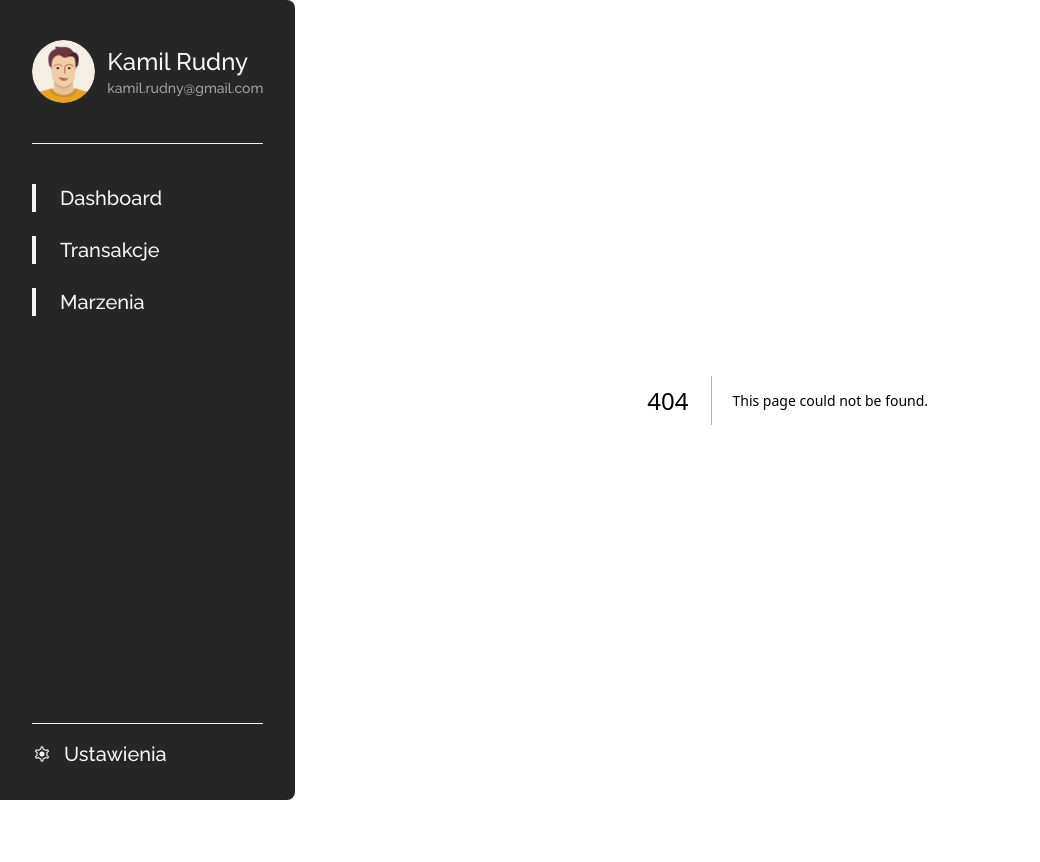
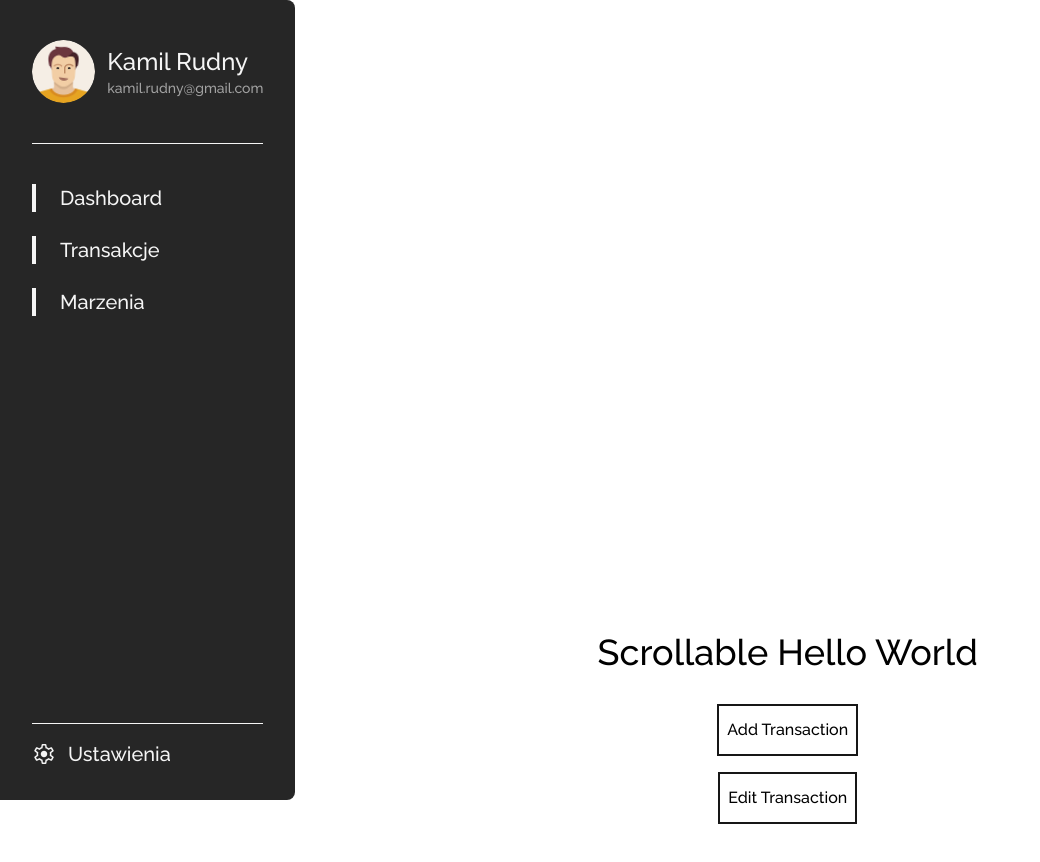
Before and after one commit to WiktorDybalski/Zlotowka, a Next.js app in the folder zlotowka-frontend/: page /home in a window 1280 px wide. Before the commit this address had no page. Shown: the top 862 px of the page, without its empty margins (0-1040 px from the left). Before the commit the page ends 800 px from the top, so only its background shows below. Built offline with nearby package versions, Linux system fonts and the light colour scheme.

Commit message:
Code refactored

```diff
--- a/zlotowka-frontend/app/globals.css
+++ b/zlotowka-frontend/app/globals.css
@@ -1,9 +1,21 @@
 @import "tailwindcss";
-
-body {
-  font-family: "Raleway", sans-serif;
-}
 
 p {
   padding: 0;
 }
+
+:root {
+  --font-family-symbols: 'Material Symbols Rounded';
+}
+
+.material-symbols {
+  font-family: var(--font-family-symbols);
+  font-variation-settings:
+          'FILL' 0,
+          'wght' 400,
+          'GRAD' 0,
+          'opsz' 48;
+  font-size: 24px;
+  display: inline-block;
+  line-height: 1;
+}
--- /dev/null
+++ b/zlotowka-frontend/app/home/layout.tsx
@@ -0,0 +1,16 @@
+import Navigation from "@/components/navigation/Navigation";
+
+export default function HomeLayout({
+                                     children,
+                                   }: Readonly<{
+  children: React.ReactNode;
+}>) {
+  return (
+      <div className="flex w-full flex-col font-medium font-raleway lg:flex-row">
+        <div className="w-full min-h-20 left-0 top-0 text-neutral-100 lg:w-96 lg:h-screen lg:sticky">
+          <Navigation />
+        </div>
+        <div className="w-full">{children}</div>
+      </div>
+  );
+}
--- /dev/null
+++ b/zlotowka-frontend/app/home/page.tsx
@@ -0,0 +1,42 @@
+"use client"
+
+import {useState} from "react";
+import AddTransaction from "@/components/transactions/AddTransaction";
+import EditTransaction from "@/components/transactions/EditTransaction";
+import {sampleTransaction} from "@/mocks/SampleTransaction";
+
+export default function Home() {
+  const [showAddTransaction, setShowAddTransaction] = useState<boolean>(false);
+  const [showEditTransaction, setShowEditTransaction] = useState<boolean>(false);
+
+  return (
+      <div className="h-[200vh] flex flex-col justify-center items-center">
+        <h1 className="text-4xl -mt-36 mb-4">Scrollable Hello World</h1>
+
+        {/* temporary stuff */}
+        <button
+            className="border-neutral-900 border-2 px-2 py-3 mt-4"
+            onClick={() => setShowAddTransaction(true)}
+        >
+          Add Transaction
+        </button>
+        <button
+            className="border-neutral-900 border-2 px-2 py-3 mt-4"
+            onClick={() => setShowEditTransaction(true)}
+        >
+          Edit Transaction
+        </button>
+
+        {showAddTransaction && (
+            <AddTransaction setShowAddTransaction={setShowAddTransaction} />
+        )}
+
+        {showEditTransaction && (
+            <EditTransaction
+                transaction={sampleTransaction}
+                setShowEditTransaction={setShowEditTransaction}
+            />
+        )}
+      </div>
+  );
+}
--- a/zlotowka-frontend/app/layout.tsx
+++ b/zlotowka-frontend/app/layout.tsx
@@ -1,33 +1,41 @@
+import localFont from 'next/font/local'
 import "./globals.css";
-import Navigation from "@/components/navigation/Navigation";
+
+import { Lato, Raleway } from 'next/font/google';
+const lato = Lato({
+  weight: ['100', '300', '400', '700', '900'],
+  style: ['normal', 'italic'],
+  subsets: ['latin', 'latin-ext'],
+  display: 'swap',
+});
+
+const raleway = Raleway({
+  weight: ['100', '500', '600', '900'],
+  style: ['normal', 'italic'],
+  subsets: ['latin', 'latin-ext'],
+  display: 'swap',
+});
+
+const materialSymbols = localFont({
+  variable: '--font-family-symbols', // Custom CSS variable
+  style: 'normal',
+  src: '../node_modules/material-symbols/material-symbols-rounded.woff2',
+  display: 'block',
+  weight: '100 700', // Zakres wag
+});
+
+
 
 export default function RootLayout({
-  children,
-}: Readonly<{
+                                     children,
+                                   }: {
   children: React.ReactNode;
-}>) {
+}) {
   return (
-    <html lang="pl">
-      <head>
-        <link rel="preconnect" href="https://fonts.googleapis.com" />
-        <link rel="preconnect" href="https://fonts.gstatic.com" />
-
-        <link
-          rel="stylesheet"
-          href="https://fonts.googleapis.com/css2?family=Material+Symbols+Outlined:wght,FILL,GRAD@100..700,0..1,-50..200"
-        />
-
-        <link
-          href="https://fonts.googleapis.com/css2?family=Lato:ital,wght@0,100;0,300;0,400;0,700;0,900;1,100;1,300;1,400;1,700;1,900&display=optional&family=Raleway:ital,wght@0,100..900;1,100..900&display=optional"
-          rel="stylesheet"
-        />
-      </head>
-      <body className="flex flex-col min-h-screen lg:flex-row">
-        <div className="w-full min-h-20 left-0 top-0 font-medium text-neutral-100 lg:w-96 lg:h-screen lg:sticky">
-          <Navigation />
-        </div>
-        <div className="w-full">{children}</div>
+      <html lang="pl">
+      <body className={`${lato.className} ${raleway.className} ${materialSymbols.variable}`}>
+        {children}
       </body>
-    </html>
+      </html>
   );
 }
--- a/zlotowka-frontend/app/page.tsx
+++ b/zlotowka-frontend/app/page.tsx
@@ -1,50 +1,7 @@
-"use client";
-
-import { useEffect, useState } from "react";
-import AddTransaction from "@/components/transactions/AddTransaction";
-import EditTransaction from "@/components/transactions/EditTransaction";
-import { sampleTransaction } from "@/mocks/SampleTransaction";
-
 export default function Home() {
-  const [showAddTransaction, setShowAddTransaction] = useState<boolean>(false);
-  const [showEditTransaction, setShowEditTransaction] =
-    useState<boolean>(false);
-
-  useEffect(() => {
-    fetch("https://zlotowka-621092586366.us-central1.run.app/test")
-      .then((response) => response.text())
-      .then((result) => console.log(result))
-      .catch((error) => console.error("Błąd:", error));
-  }, []);
-
   return (
-    <div className="h-[200vh] flex flex-col justify-center items-center">
-      <h1 className="text-4xl -mt-36 mb-4">Scrollable Hello World</h1>
-
-      {/* temporary stuff */}
-      <button
-        className="border-neutral-900 border-2 px-2 py-3 mt-4"
-        onClick={() => setShowAddTransaction(true)}
-      >
-        Add Transaction
-      </button>
-      <button
-        className="border-neutral-900 border-2 px-2 py-3 mt-4"
-        onClick={() => setShowEditTransaction(true)}
-      >
-        Edit Transaction
-      </button>
-
-      {showAddTransaction && (
-        <AddTransaction setShowAddTransaction={setShowAddTransaction} />
-      )}
-
-      {showEditTransaction && (
-        <EditTransaction
-          transaction={sampleTransaction}
-          setShowEditTransaction={setShowEditTransaction}
-        />
-      )}
+    <div className="w-screen h-screen flex justify-center items-center">
+      Hero Page
     </div>
   );
 }
--- a/zlotowka-frontend/components/DarkButton.tsx
+++ b/zlotowka-frontend/components/DarkButton.tsx
@@ -8,7 +8,7 @@ export default function DarkButton({
 }) {
   return (
     <button className="w-full h-full bg-[#262626] rounded-[10px] flex justify-center items-center text-neutral-100 py-2 text-sm gap-x-2 transition duration-200 ease-in-out hover:bg-[#141414] hover:cursor-pointer">
-      <span className="material-symbols-outlined">{icon}</span>
+      <span className="material-symbols">{icon}</span>
       <h3>{text}</h3>
     </button>
   );
--- a/zlotowka-frontend/components/navigation/Navigation.tsx
+++ b/zlotowka-frontend/components/navigation/Navigation.tsx
@@ -1,6 +1,6 @@
 "use client";
 
-import { useState } from "react";
+import {useEffect, useState} from "react";
 import HamburgerMenu from "@/components/navigation/HamburgerMenu";
 import UserInfo from "@/components/navigation/UserInfo";
 import MobileMenu from "@/components/navigation/MobileMenu";
@@ -10,8 +10,20 @@ export default function Navigation() {
   const [isOpen, setIsOpen] = useState(false);
   const navLinks: string[] = ["Dashboard", "Transakcje", "Marzenia"];
   const baseClasses = "w-full flex flex-col justify-center px-8 bg-[#262626] transition-all duration-300 rounded-b-lg";
-  const mobileClasses = isOpen ? "h-screen pb-8 absolute top-0 left-0" : "h-20";
+  const mobileClasses = isOpen ? "h-screen pb-6 absolute top-0 left-0" : "h-20";
   const desktopClasses = "lg:h-screen lg:py-4 lg:pb-8 lg:rounded-r-lg lg:rounded-bl-none";
+
+  useEffect(() => {
+    if (isOpen) {
+      document.body.classList.add("overflow-hidden");
+    } else {
+      document.body.classList.remove("overflow-hidden");
+    }
+
+    return () => {
+      document.body.classList.remove("overflow-hidden");
+    };
+  }, [isOpen]);
 
   return (
     <div className={`${baseClasses} ${mobileClasses} ${desktopClasses}`}>
--- a/zlotowka-frontend/components/navigation/SettingsLink.tsx
+++ b/zlotowka-frontend/components/navigation/SettingsLink.tsx
@@ -1,12 +1,12 @@
 export default function SettingsLink() {
   return (
-    <div className="flex items-center hover:text-neutral-300 cursor-pointer transition-colors">
-      <span className="material-symbols-outlined">
-        <p className="text-xl font-light">settings</p>
+      <div className="flex items-center hover:text-neutral-300 cursor-pointer transition-colors">
+      <span className="material-symbols text-xl font-light">
+        settings
       </span>
-      <div>
-        <p className="ml-3 text-xl">Ustawienia</p>
+        <div>
+          <p className="ml-3 text-xl">Ustawienia</p>
+        </div>
       </div>
-    </div>
   );
 }
--- a/zlotowka-frontend/package.json
+++ b/zlotowka-frontend/package.json
@@ -11,6 +11,7 @@
   "dependencies": {
     "autoprefixer": "^10.4.21",
     "framer-motion": "^12.5.0",
+    "material-symbols": "^0.29.2",
     "next": "^15.2.3",
     "postcss": "^8.5.3",
     "react": "^19.0.0",
```
Also changed, not shown: 1 other file (tests, documents, lock files or other folders).
